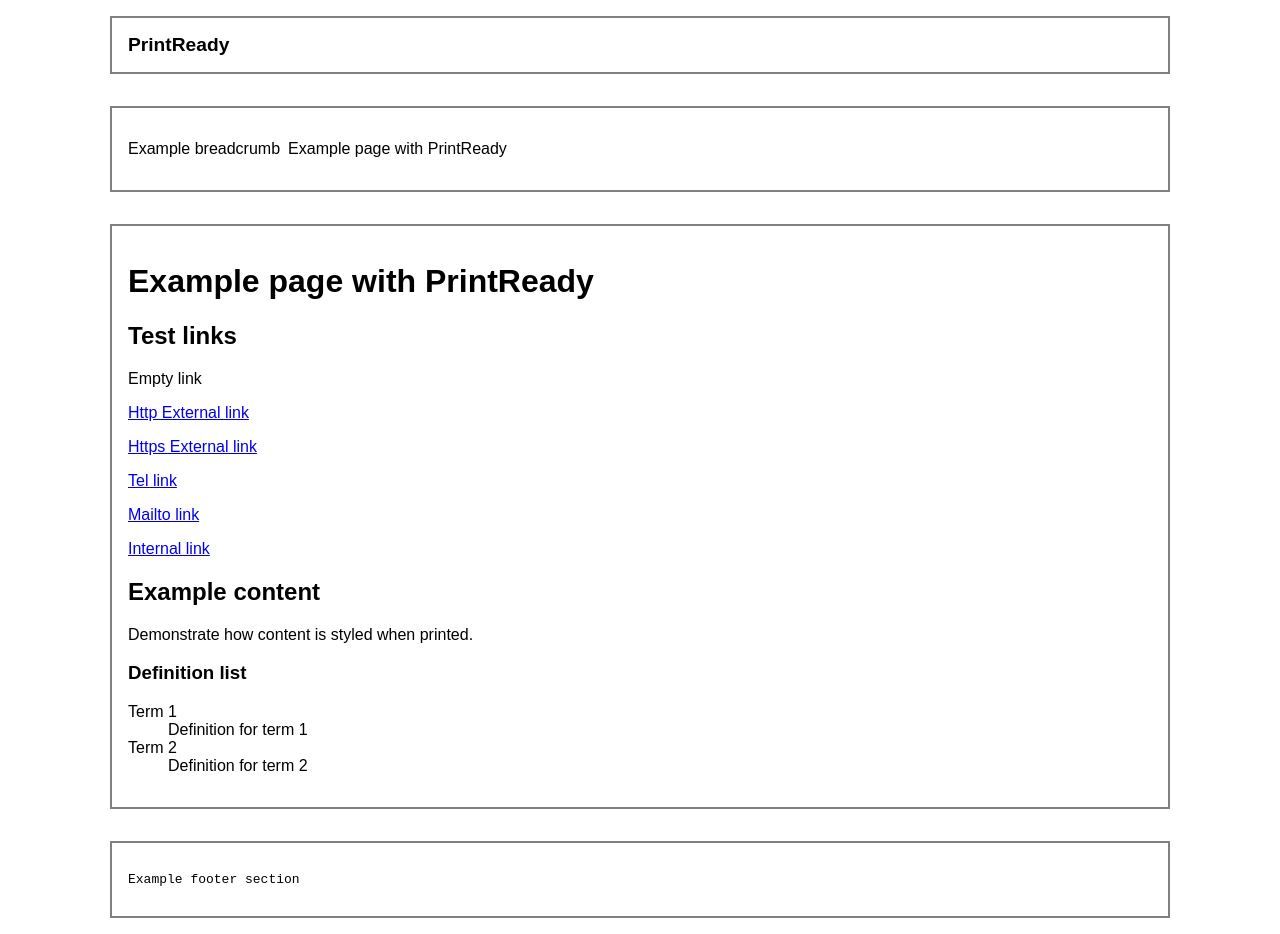
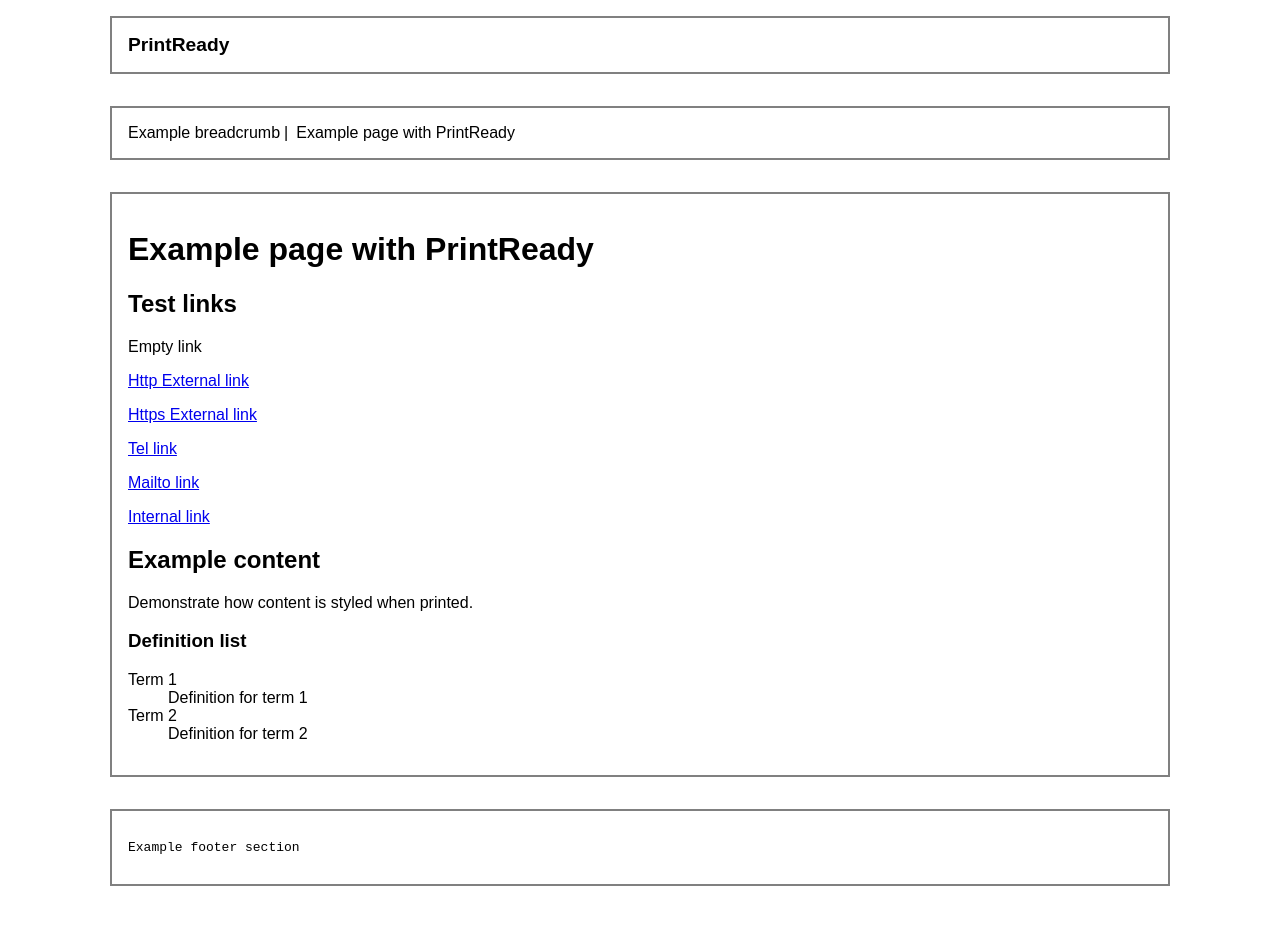
Before and after one commit to GOVTNZ/print-ready, a website: page with-printready.html in a window 1280 px wide. After the commit the page ends 902 px from the top, so only its background shows below. Drawn offline with Linux system fonts and the light colour scheme.

Commit message:
Style breadcrumbs

```diff
--- a/example/screen.css
+++ /dev/null
@@ -1,60 +0,0 @@
-.print-only {
-    display: none;
-}
-
-
-/* Styling for the on-screen display of example webpages */
-body {
-  display: flex;
-  flex-direction: column;
-  align-items: center;
-  margin: 0;
-  font-family: Arial, sans-serif;
-}
-
-header, nav, .main-content, footer {
-  width: 80%;
-  max-width: 1200px;
-  padding: 1rem;
-  margin: 1rem 0;
-  border: 2px solid gray;
-}
-
-header {
-  font-size: larger;
-  font-weight: bold;
-}
-
-nav ol {
-  display: flex;
-  flex-direction: row;
-  align-items: flex-start;
-  padding-left: 0;
-}
-
-nav ol li {
-  display: block;
-}
-
-.breadcrumbs {
-  padding-top: 1em;
-  display: flex;
-  flex-direction: row;
-  flex-wrap: wrap;
-  justify-content: flex-start;
-}
-
-.breadcrumbs ol, .breadcrumbs ul {
-  margin: 0;
-  padding: 0;
-  list-style: outside none none;
-  display: flex;
-  flex-direction: row;
-  flex-wrap: wrap;
-  justify-content: flex-start;
-}
-
-.breadcrumbs ol li:not(:last-child):after, .breadcrumbs ul li:not(:last-child):after {
-  content: "|";
-  padding: 0 0.5em 0 0.25em;
-}
--- a/screen.css
+++ b/screen.css
@@ -1,3 +1,4 @@
+/* Required to prevent HTML elements, including the components generated by the PrintReady JavaScript, from appearing in the screen view. */
 .print-only {
     display: none;
 }
@@ -34,5 +35,27 @@ nav ol {
 
 nav ol li {
   display: block;
-  padding-right: 0.5em;
 }
+
+.breadcrumbs {
+  padding-top: 1em;
+  display: flex;
+  flex-direction: row;
+  flex-wrap: wrap;
+  justify-content: flex-start;
+}
+
+.breadcrumbs ol, .breadcrumbs ul {
+  margin: 0;
+  padding: 0;
+  list-style: outside none none;
+  display: flex;
+  flex-direction: row;
+  flex-wrap: wrap;
+  justify-content: flex-start;
+}
+
+.breadcrumbs ol li:not(:last-child):after, .breadcrumbs ul li:not(:last-child):after {
+  content: "|";
+  padding: 0 0.5em 0 0.25em;
+}
```
